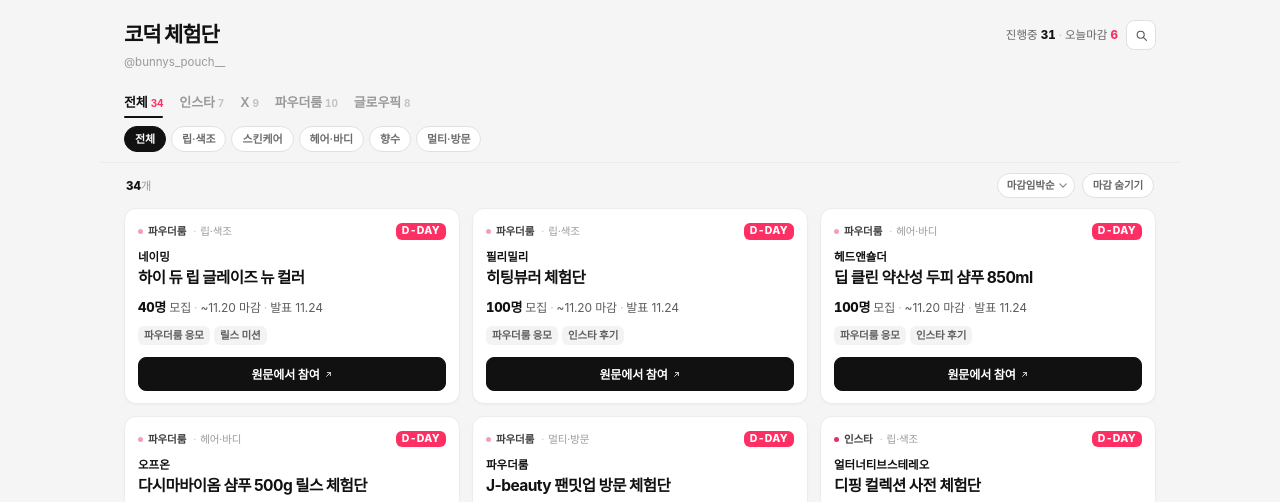
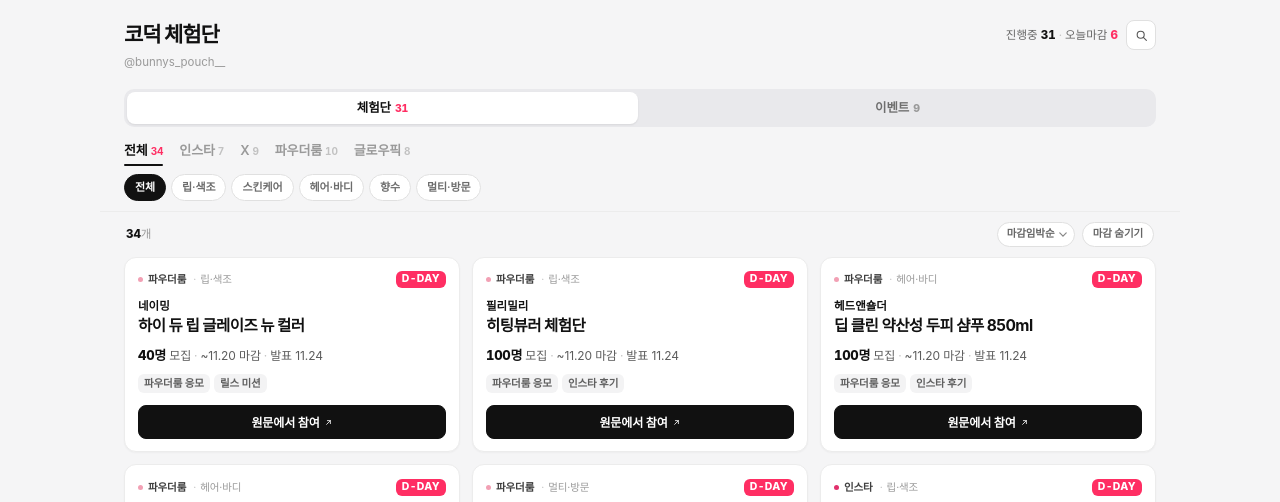
Before and after one commit to seonyeongb489-create/codek-tester, a plain HTML site: page index.html in a window 1280 px wide. Shown: the top 502 px of the page. Drawn offline with Linux system fonts and the light colour scheme; a web font is replaced by a local one.

Commit message:
feat: 이벤트 탭 추가 및 브랜드 이벤트 반영

```diff
--- a/data.json
+++ b/data.json
@@ -736,5 +736,213 @@
       },
       "listed": null
     }
+  ],
+  "events": [
+    {
+      "id": "ev-colorgram-suneung",
+      "brand": "컬러그램",
+      "handle": "@colorgram.official",
+      "platform": "instagram",
+      "category": "lip",
+      "kind": "comment",
+      "product": "수능 기념 댓글 이벤트 — 젤리 레이어링 글로스 (컬러 랜덤)",
+      "start": "2026-11-19",
+      "end": "2026-11-23",
+      "announce": "2026-11-24",
+      "winners": 20,
+      "keywords": [
+        "팔로우 필수",
+        "댓글 참여",
+        "DM 발표"
+      ],
+      "origin": "https://www.instagram.com/colorgram.official/",
+      "apply": {
+        "url": "https://www.instagram.com/colorgram.official/"
+      },
+      "listed": "2026-11-20"
+    },
+    {
+      "id": "ev-laka-seongsu",
+      "brand": "라카",
+      "handle": "@laka.official",
+      "platform": "instagram",
+      "category": "lip",
+      "kind": "visit",
+      "product": "성수 플래그십 오픈 — 방문 인증 추첨 (키스프루프 글로스 8색 세트 + 원통 파우치)",
+      "start": "2026-11-19",
+      "end": "2026-12-02",
+      "announce": null,
+      "winners": 5,
+      "keywords": [
+        "성수 방문",
+        "SNS 인증",
+        "방문 증정"
+      ],
+      "origin": "https://www.instagram.com/laka.official/",
+      "apply": {
+        "url": "https://www.instagram.com/laka.official/"
+      },
+      "listed": "2026-11-20"
+    },
+    {
+      "id": "ev-heartpercent-seongsu",
+      "brand": "하트퍼센트",
+      "handle": "@heartpercent",
+      "platform": "instagram",
+      "category": "lip",
+      "kind": "visit",
+      "product": "성수 매장 방문 인증 — 립스킨 본품 증정 (하트퍼센트 × inimini)",
+      "start": null,
+      "end": "2026-11-26",
+      "announce": null,
+      "winners": null,
+      "keywords": [
+        "성수 방문",
+        "방문 인증",
+        "구매 기프트"
+      ],
+      "origin": "https://www.instagram.com/heartpercent/",
+      "apply": {
+        "url": "https://www.instagram.com/heartpercent/"
+      },
+      "listed": "2026-11-20"
+    },
+    {
+      "id": "ev-bbia-scoop",
+      "brand": "삐아",
+      "handle": "@bbia_official",
+      "platform": "x",
+      "category": "lip",
+      "kind": "visit",
+      "product": "수능 기념 스쿱 이벤트 — 성수 플래그십 방문 (수험표 지참)",
+      "start": "2026-11-19",
+      "end": "2026-11-22",
+      "announce": null,
+      "winners": null,
+      "keywords": [
+        "수험표 지참",
+        "성수 플래그십",
+        "스쿱 이벤트"
+      ],
+      "origin": "https://x.com/bbia_official/status/2122882263981723745",
+      "apply": {
+        "url": "https://x.com/bbia_official/status/2122882263981723745"
+      },
+      "listed": "2026-11-20"
+    },
+    {
+      "id": "ev-hince-glit-oy",
+      "brand": "힌스",
+      "handle": "@hince_official",
+      "platform": "oliveyoung",
+      "category": "lip",
+      "kind": "review",
+      "product": "글릿 엔젤 컬렉션 구매 + 네이버폼 리뷰 — 베스트 리뷰어 10인 스페셜 키트 증정",
+      "start": "2026-11-09",
+      "end": "2026-11-26",
+      "announce": null,
+      "winners": 10,
+      "keywords": [
+        "올영 구매",
+        "포토 리뷰",
+        "네이버폼"
+      ],
+      "origin": "https://www.oliveyoung.co.kr/store/event/getEventDetail.do?evtNo=00000000042880",
+      "apply": {
+        "url": "https://www.oliveyoung.co.kr/store/event/getEventDetail.do?evtNo=00000000042880"
+      },
+      "listed": "2026-11-20"
+    },
+    {
+      "id": "ev-banila-malcha-oy",
+      "brand": "바닐라코",
+      "handle": "@banilaco_official",
+      "platform": "oliveyoung",
+      "category": "skin",
+      "kind": "review",
+      "product": "신상 말차 런칭 리뷰 이벤트 — 올리브영 상품권 증정",
+      "start": "2026-11-09",
+      "end": "2026-11-28",
+      "announce": null,
+      "winners": null,
+      "keywords": [
+        "올영 구매",
+        "리뷰 작성",
+        "상품권 증정"
+      ],
+      "origin": "https://www.oliveyoung.co.kr/store/event/getEventDetail.do?evtNo=00000000042605",
+      "apply": {
+        "url": "https://www.oliveyoung.co.kr/store/event/getEventDetail.do?evtNo=00000000042605"
+      },
+      "listed": "2026-11-20"
+    },
+    {
+      "id": "ev-athe-ezni-oy",
+      "brand": "아떼",
+      "handle": "",
+      "platform": "oliveyoung",
+      "category": "lip",
+      "kind": "review",
+      "product": "아떼 X 이즈니 콜라보 포토 리뷰 — 기프트카드 5천원 증정",
+      "start": "2026-11-18",
+      "end": "2026-12-15",
+      "announce": null,
+      "winners": null,
+      "keywords": [
+        "올영 구매",
+        "포토 리뷰",
+        "기프트카드"
+      ],
+      "origin": "https://www.oliveyoung.co.kr/store/event/getEventDetail.do?evtNo=00000000043421",
+      "apply": {
+        "url": "https://www.oliveyoung.co.kr/store/event/getEventDetail.do?evtNo=00000000043421"
+      },
+      "listed": "2026-11-20"
+    },
+    {
+      "id": "ev-glowpick-movie",
+      "brand": "글로우픽",
+      "handle": "@glowpick_official",
+      "platform": "glowpick",
+      "category": "multi",
+      "kind": "gift",
+      "product": "영화 <미트 페어런츠 4> 예매권 증정 — 리뷰 20개 작성 후 응모",
+      "start": "2026-11-18",
+      "end": "2026-11-25",
+      "announce": "2026-11-25",
+      "winners": 50,
+      "keywords": [
+        "리뷰 20개 조건",
+        "응모",
+        "예매권 50명"
+      ],
+      "origin": "https://www.glowpick.com/events/15418",
+      "apply": {
+        "url": "https://www.glowpick.com/events/15418"
+      },
+      "listed": "2026-11-20"
+    },
+    {
+      "id": "ev-glowpick-weekend",
+      "brand": "글로우픽",
+      "handle": "@glowpick_official",
+      "platform": "glowpick",
+      "category": "multi",
+      "kind": "gift",
+      "product": "스페셜 위켄드 이벤트 — 리뷰 2개 작성 후 응모",
+      "start": "2026-11-20",
+      "end": "2026-11-23",
+      "announce": "2026-11-23",
+      "winners": null,
+      "keywords": [
+        "리뷰 2개 조건",
+        "주말 한정"
+      ],
+      "origin": "https://www.glowpick.com/events/15419",
+      "apply": {
+        "url": "https://www.glowpick.com/events/15419"
+      },
+      "listed": "2026-11-20"
+    }
   ]
 }
--- a/index.html
+++ b/index.html
@@ -4,8 +4,9 @@
 <meta charset="utf-8">
 <meta name="viewport" content="width=device-width, initial-scale=1, viewport-fit=cover">
 <meta name="theme-color" content="#F5F5F6">
-<title>코덕 체험단</title>
-<meta name="description" content="지금 신청할 수 있는 뷰티 체험단 모음">
+<meta name="apple-mobile-web-app-capable" content="yes">
+<title>코덕 체험단 · 이벤트</title>
+<meta name="description" content="지금 신청할 수 있는 뷰티 체험단과 브랜드 이벤트 모음">
 <link rel="preconnect" href="https://cdn.jsdelivr.net" crossorigin>
 <link rel="stylesheet" href="https://cdn.jsdelivr.net/gh/orioncactus/pretendard@v1.3.9/dist/web/variable/pretendardvariable-dynamic-subset.min.css">
 <style>
@@ -71,6 +72,18 @@
   .tab.is-active{color:var(--ink);font-weight:800}
   .tab.is-active b{color:var(--accent)}
   .tab.is-active::after{content:"";position:absolute;left:0;right:0;bottom:2px;height:2px;border-radius:2px;background:var(--ink)}
+
+  /* ── 보기 전환 (체험단 / 이벤트) ── */
+  .seg{display:flex;gap:4px;padding:3px;background:#e9e9ec;border-radius:10px;margin:2px 0 8px}
+  .seg button{
+    flex:1;appearance:none;border:0;background:none;padding:7px 0;border-radius:8px;
+    font:inherit;font-size:12.5px;font-weight:700;color:#6e6e6e;cursor:pointer;letter-spacing:-.01em;
+    display:inline-flex;align-items:center;justify-content:center;gap:4px;
+    transition:background .16s ease,color .16s ease,box-shadow .16s ease;
+  }
+  .seg button b{font-size:10.5px;font-weight:800;color:#9a9a9a;font-variant-numeric:tabular-nums}
+  .seg button.is-active{background:var(--surface);color:var(--ink);box-shadow:0 1px 2px rgba(17,17,17,.08)}
+  .seg button.is-active b{color:var(--accent)}
 
   .cats{display:flex;gap:5px;overflow-x:auto;scrollbar-width:none;padding:6px 0 2px;
     -webkit-mask-image:linear-gradient(to right,#000 calc(100% - 18px),transparent 100%);
@@ -145,6 +158,7 @@
   .src.x i{background:#1a1a1a}
   .src.powderroom i{background:#f2a0b4}
   .src.glowpick i{background:#b79cff}
+  .src.oliveyoung i{background:#8fce3e}
   .ctag{font-size:10.5px;color:var(--mute);letter-spacing:-.01em}
   .ctag::before{content:"·";margin:0 4px 0 1px;color:var(--faint)}
   .dday{
@@ -195,7 +209,7 @@
 <div class="wrap">
   <header class="head">
     <div class="head-row">
-      <h1>코덕 체험단</h1>
+      <h1 id="title">코덕 체험단</h1>
       <div class="head-right">
         <p class="sum">진행중 <b id="statOn">–</b><i>·</i>오늘마감 <b id="statToday" class="hot">–</b></p>
         <button class="iconbtn" id="searchToggle" type="button" aria-label="검색" aria-expanded="false">
@@ -207,12 +221,17 @@
   </header>
 
   <section class="filters" aria-label="필터">
+    <div class="seg" id="seg" role="tablist" aria-label="보기 전환">
+      <button type="button" class="is-active" role="tab" aria-selected="true" data-tab="items">체험단<b id="segCountItems">–</b></button>
+      <button type="button" role="tab" aria-selected="false" data-tab="events">이벤트<b id="segCountEvents">–</b></button>
+    </div>
     <div class="tabs" id="tabs" role="group" aria-label="출처">
       <button class="tab is-active" type="button" aria-pressed="true" data-platform="all">전체<b data-count="all"></b></button>
       <button class="tab" type="button" aria-pressed="false" data-platform="instagram">인스타<b data-count="instagram"></b></button>
       <button class="tab" type="button" aria-pressed="false" data-platform="x">X<b data-count="x"></b></button>
       <button class="tab" type="button" aria-pressed="false" data-platform="powderroom">파우더룸<b data-count="powderroom"></b></button>
       <button class="tab" type="button" aria-pressed="false" data-platform="glowpick">글로우픽<b data-count="glowpick"></b></button>
+      <button class="tab" type="button" aria-pressed="false" data-platform="oliveyoung" hidden>올리브영<b data-count="oliveyoung"></b></button>
     </div>
     <div class="searchrow" id="searchRow" hidden>
       <input id="q" type="search" placeholder="브랜드나 제품으로 찾기" autocomplete="off" enterkeyhint="search" aria-label="브랜드나 제품 검색">
@@ -241,7 +260,7 @@
   <main class="list" id="list"></main>
   <div class="empty" id="loading">불러오는 중…</div>
   <div class="empty" id="empty" hidden>
-    <b>조건에 맞는 체험단이 없어요</b>
+    <b id="emptyTitle">조건에 맞는 체험단이 없어요</b>
     필터를 바꿔 보세요.
   </div>
 
@@ -275,10 +294,12 @@
   var BASE_MS = todayKST();
 
   var CATEGORY = { lip:'립·색조', skin:'스킨케어', hair:'헤어·바디', fragrance:'향수', multi:'멀티·방문' };
-  var PLATFORM = { instagram:'인스타', x:'X', powderroom:'파우더룸', glowpick:'글로우픽' };
+  var PLATFORM = { instagram:'인스타', x:'X', powderroom:'파우더룸', glowpick:'글로우픽', oliveyoung:'올리브영' };
 
-  var ITEMS = [];
-  var state = { platform:'all', category:'all', q:'', sort:'deadline', hideOver:false };
+  var DATA = { items: [], events: [] };
+  var state = { tab:'items', platform:'all', category:'all', q:'', sort:'deadline', hideOver:false };
+
+  function currentList(){ return state.tab === 'events' ? DATA.events : DATA.items; }
 
   var listEl = document.getElementById('list');
   var emptyEl = document.getElementById('empty');
@@ -314,9 +335,11 @@
     return '<span class="dday' + (d <= 2 ? ' soon' : '') + '">D-' + d + '</span>';
   }
   function metaHTML(it){
+    var event = state.tab === 'events';
     var parts = [];
-    if(typeof it.winners === 'number') parts.push('<b>' + it.winners + '명</b> 모집');
-    else if(it.winners) parts.push('<b>' + it.winners + '</b> 모집');
+    if(typeof it.winners === 'number') parts.push('<b>' + it.winners + '명</b> ' + (event ? '추첨' : '모집'));
+    else if(it.winners === '전원' || it.winners === '선착순') parts.push('<b>' + it.winners + '</b> 증정');
+    else if(it.winners) parts.push('<b>' + it.winners + '</b> ' + (event ? '추첨' : '모집'));
     else parts.push('인원 미정');
     parts.push('~' + fmtDate(it.end) + ' 마감');
     parts.push(it.announce ? '발표 ' + fmtDate(it.announce) : '발표 미정');
@@ -381,7 +404,7 @@
 
   function visibleItems(){
     var q = state.q.trim().toLowerCase();
-    var out = ITEMS.filter(function(it){
+    var out = currentList().filter(function(it){
       if(state.platform !== 'all' && it.platform !== state.platform) return false;
       if(state.category !== 'all' && it.category !== state.category) return false;
       if(state.hideOver && isOver(it)) return false;
@@ -397,7 +420,7 @@
 
   function updateSummary(){
     var ongoing = 0, today = 0;
-    ITEMS.forEach(function(it){
+    currentList().forEach(function(it){
       var d = dayDiff(it.end);
       if(d >= 0) ongoing++;
       if(d === 0) today++;
@@ -406,11 +429,23 @@
     document.getElementById('statToday').textContent = today;
   }
 
+  function updateSegment(){
+    var on = 0, ev = 0;
+    DATA.items.forEach(function(it){ if(dayDiff(it.end) >= 0) on++; });
+    DATA.events.forEach(function(it){ if(dayDiff(it.end) >= 0) ev++; });
+    document.getElementById('segCountItems').textContent = on;
+    document.getElementById('segCountEvents').textContent = ev;
+  }
+
   function updateCounts(){
-    var counts = { all: ITEMS.length, instagram:0, x:0, powderroom:0, glowpick:0 };
-    ITEMS.forEach(function(it){ if(counts[it.platform] !== undefined) counts[it.platform]++; });
+    var list = currentList();
+    var counts = { all: list.length, instagram:0, x:0, powderroom:0, glowpick:0, oliveyoung:0 };
+    list.forEach(function(it){ if(counts[it.platform] !== undefined) counts[it.platform]++; });
     tabsEl.querySelectorAll('[data-count]').forEach(function(el){
-      el.textContent = counts[el.getAttribute('data-count')] || 0;
+      var key = el.getAttribute('data-count');
+      var n = counts[key] || 0;
+      el.textContent = n;
+      if(key !== 'all') el.parentNode.hidden = n === 0;
     });
   }
 
@@ -421,7 +456,52 @@
     countEl.textContent = items.length;
   }
 
+  function syncLabels(){
+    var event = state.tab === 'events';
+    document.getElementById('title').textContent = event ? '코덕 이벤트' : '코덕 체험단';
+    document.getElementById('emptyTitle').textContent = event
+      ? '조건에 맞는 이벤트가 없어요'
+      : '조건에 맞는 체험단이 없어요';
+  }
+
+  function setTab(tab, silent){
+    state.tab = tab === 'events' ? 'events' : 'items';
+    state.platform = 'all';
+    state.category = 'all';
+    state.q = '';
+    qEl.value = '';
+    document.querySelectorAll('#seg button').forEach(function(b){
+      var on = b.getAttribute('data-tab') === state.tab;
+      b.classList.toggle('is-active', on);
+      b.setAttribute('aria-selected', on ? 'true' : 'false');
+    });
+    tabsEl.querySelectorAll('.tab').forEach(function(b){
+      var on = b.getAttribute('data-platform') === 'all';
+      b.classList.toggle('is-active', on);
+      b.setAttribute('aria-pressed', on ? 'true' : 'false');
+    });
+    chipsEl.querySelectorAll('.cat').forEach(function(c){
+      var on = c.getAttribute('data-category') === 'all';
+      c.classList.toggle('is-active', on);
+      c.setAttribute('aria-pressed', on ? 'true' : 'false');
+    });
+    syncLabels();
+    updateCounts();
+    updateSummary();
+    if(!silent){ render(); }
+    if(history.replaceState){
+      history.replaceState(null, '', state.tab === 'events' ? '#events' : '#tester');
+    }
+  }
+
   function wire(){
+    document.getElementById('seg').addEventListener('click', function(e){
+      var btn = e.target.closest('button[data-tab]');
+      if(!btn) return;
+      if(btn.getAttribute('data-tab') === state.tab) return;
+      setTab(btn.getAttribute('data-tab'));
+    });
+
     tabsEl.addEventListener('click', function(e){
       var btn = e.target.closest('.tab');
       if(!btn) return;
@@ -484,15 +564,17 @@
         return res.json();
       })
       .then(function(data){
-        ITEMS = Array.isArray(data) ? data : (data && Array.isArray(data.items) ? data.items : []);
-        if(!ITEMS.length) throw new Error('empty data');
+        DATA.items = Array.isArray(data) ? data : (data && Array.isArray(data.items) ? data.items : []);
+        DATA.events = (data && Array.isArray(data.events)) ? data.events : [];
+        if(!DATA.items.length && !DATA.events.length) throw new Error('empty data');
         if(data && data.updated){
           document.getElementById('updated').textContent = fmtDate(data.updated) + ' 기준';
         }
         loadingEl.hidden = true;
         resultlineEl.hidden = false;
-        updateCounts();
-        updateSummary();
+        updateSegment();
+        var wantEvents = (location.hash === '#events');
+        setTab(wantEvents && DATA.events.length ? 'events' : 'items', true);
         wire();
         render();
       })
```
Also changed, not shown: 1 other file.
